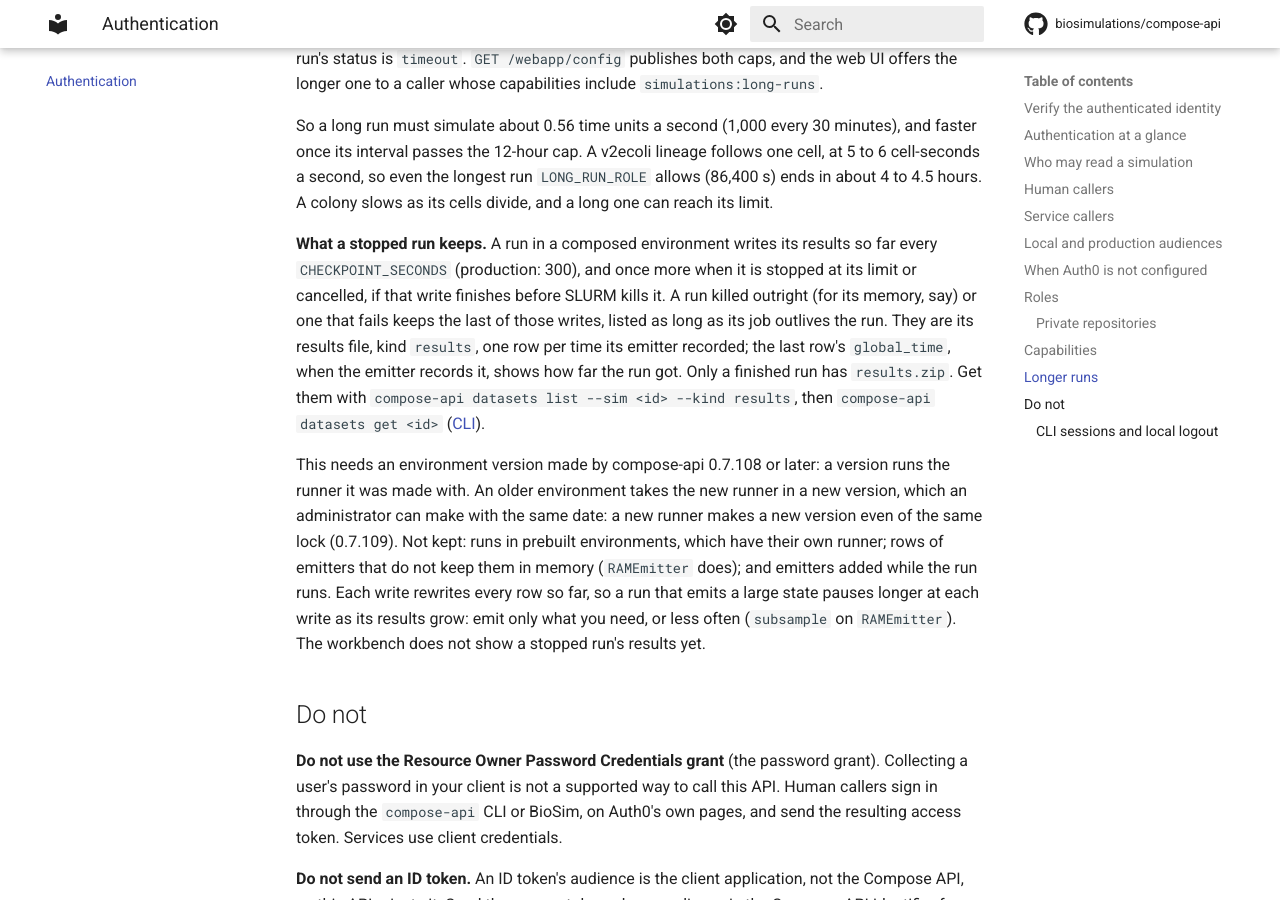
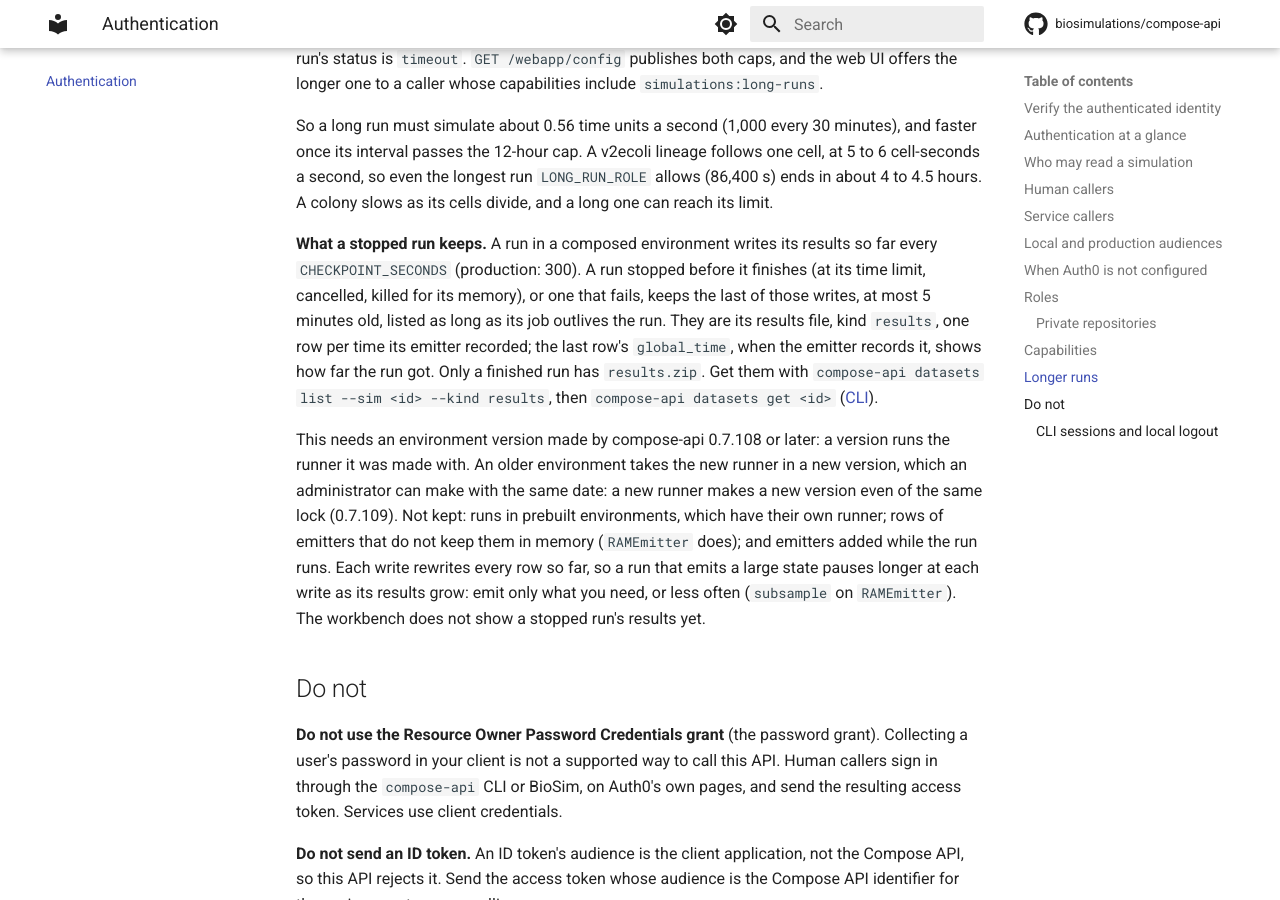
Before and after one commit to biosimulations/compose-api, an MkDocs documentation site: the page built from docs/authentication.md, in a window 1280 px wide and 900 px high, scrolled down 6092 px. Built offline with MkDocs 1.6.1 and Material for MkDocs 9.7.7, drawn with Linux system fonts in a browser that asks for light colours; comment, search, counter and statistics services are not loaded.

Commit message:
docs: a stopped run keeps its last periodic write
A cancel in production signalled only the batch shell, so the runner never saw
SIGTERM and wrote no final results (simulation 12966 kept its 5-minute write,
1,721 whole rows). Until the job passes SIGTERM on, say only what production has
shown: a run stopped at its time limit, cancelled, or killed for its memory, or
one that fails, keeps the last periodic write, at most 5 minutes old.

Co-Authored-By: Claude Opus 5.5 <noreply@anthropic.com>
Claude-Session: https://claude.ai/code/session_01PcSWnxrDtCgf4FKc3SffXu

```diff
--- a/docs/authentication.md
+++ b/docs/authentication.md
@@ -186,11 +186,11 @@ passes the 12-hour cap. A v2ecoli lineage follows one cell, at 5 to 6 cell-secon
 reach its limit.
 
 **What a stopped run keeps.** A run in a composed environment writes its results so far every `CHECKPOINT_SECONDS`
-(production: 300), and once more when it is stopped at its limit or cancelled, if that write finishes before SLURM
-kills it. A run killed outright (for its memory, say) or one that fails keeps the last of those writes, listed as
-long as its job outlives the run. They are its results file, kind `results`, one row per time its emitter recorded; the last
-row's `global_time`, when the emitter records it, shows how far the run got. Only a finished run has `results.zip`.
-Get them with `compose-api datasets list --sim <id> --kind results`, then `compose-api datasets get <id>`
+(production: 300). A run stopped before it finishes (at its time limit, cancelled, killed for its memory), or one that
+fails, keeps the last of those writes, at most 5 minutes old, listed as long as its job outlives the run. They are its
+results file, kind `results`, one row per time its emitter recorded; the last row's `global_time`, when the emitter
+records it, shows how far the run got. Only a finished run has `results.zip`. Get them with
+`compose-api datasets list --sim <id> --kind results`, then `compose-api datasets get <id>`
 ([CLI](cli.md#what-a-run-produced-datasets)).
 
 This needs an environment version made by compose-api 0.7.108 or later: a version runs the runner it was made with.
```
